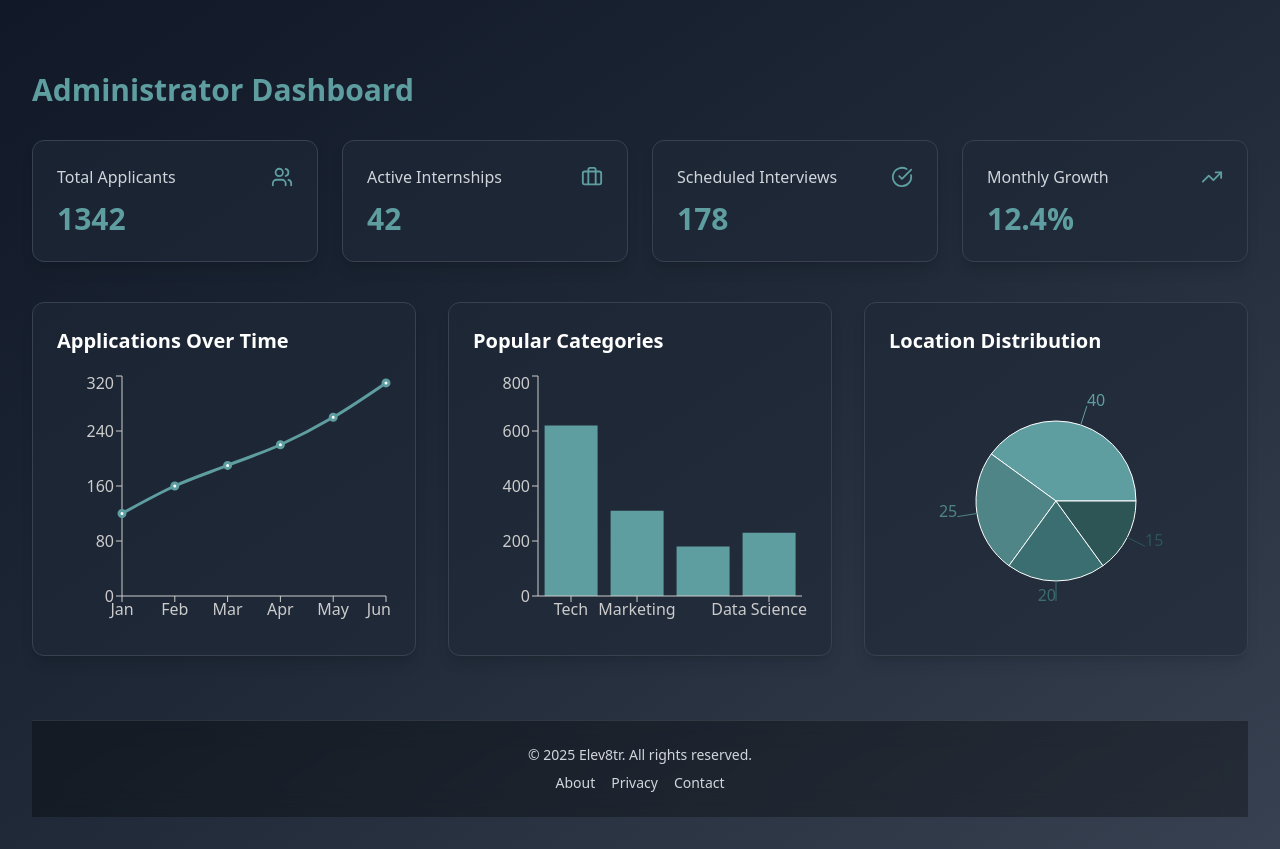
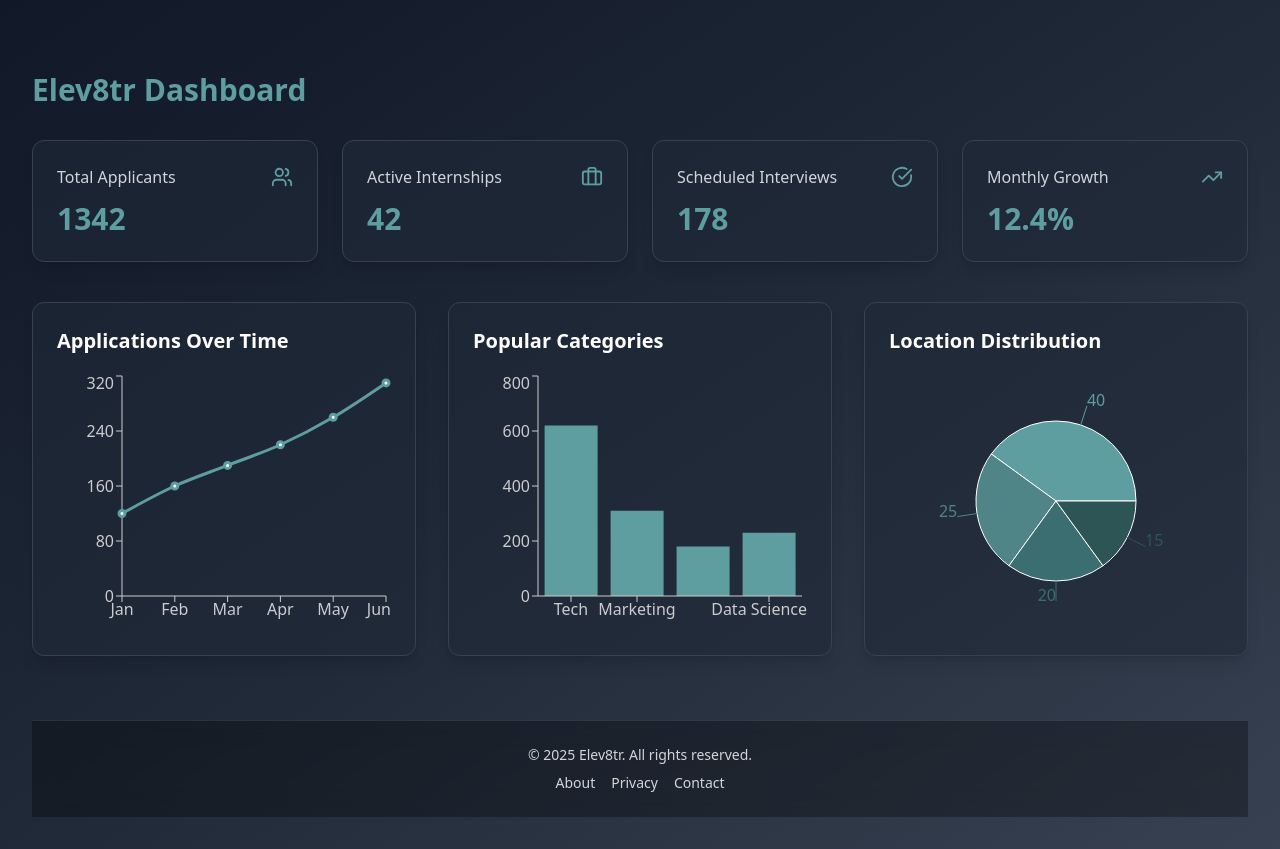
Before and after one commit to daviinaa/Elev8tr, a React (Vite) app in the folder Client/: page /AdminDashboard in a window 1280 px wide. Built offline with nearby package versions, Linux system fonts and the light colour scheme.

Commit message:
dashboard bug fix

```diff
--- a/Client/src/Pages/AdminDashboard.jsx
+++ b/Client/src/Pages/AdminDashboard.jsx
@@ -59,7 +59,7 @@ export default function AdminDashboard() {
     <div className="min-h-screen bg-gradient-to-br from-gray-900 via-gray-800 to-gray-700 text-white p-8">
       {/* <Header /> */}
       <h1 className="text-3xl font-bold mb-8 mt-10 text-[#5F9EA0]">
-        Administrator Dashboard
+        Elev8tr Dashboard
       </h1>
 
       <div className="grid grid-cols-1 md:grid-cols-4 gap-6 mb-10">
```
